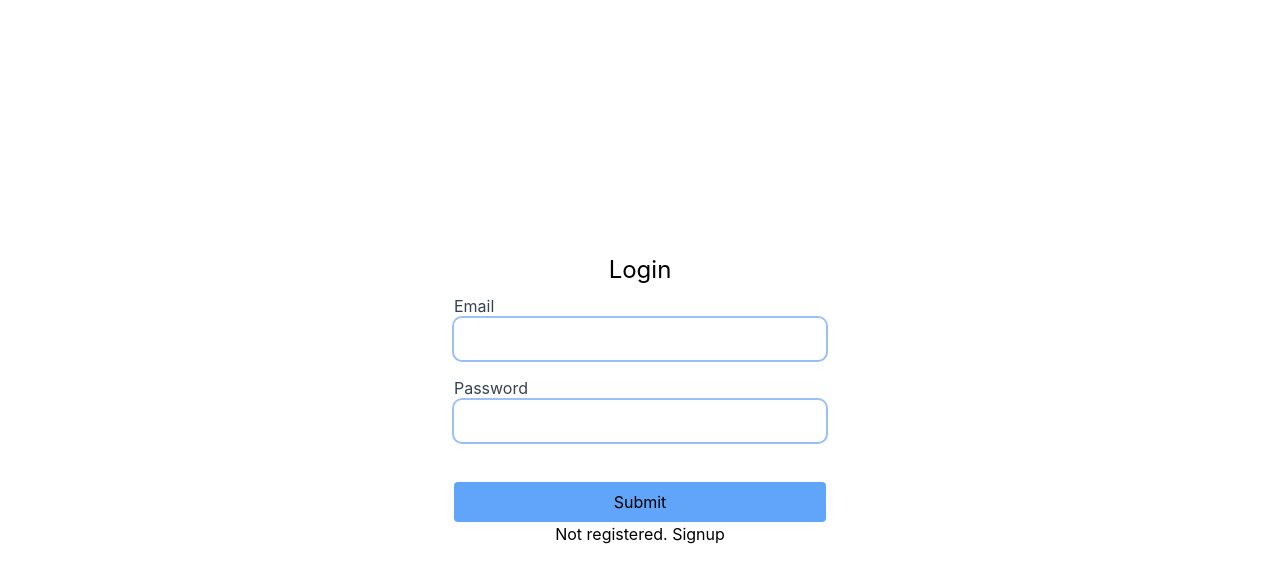
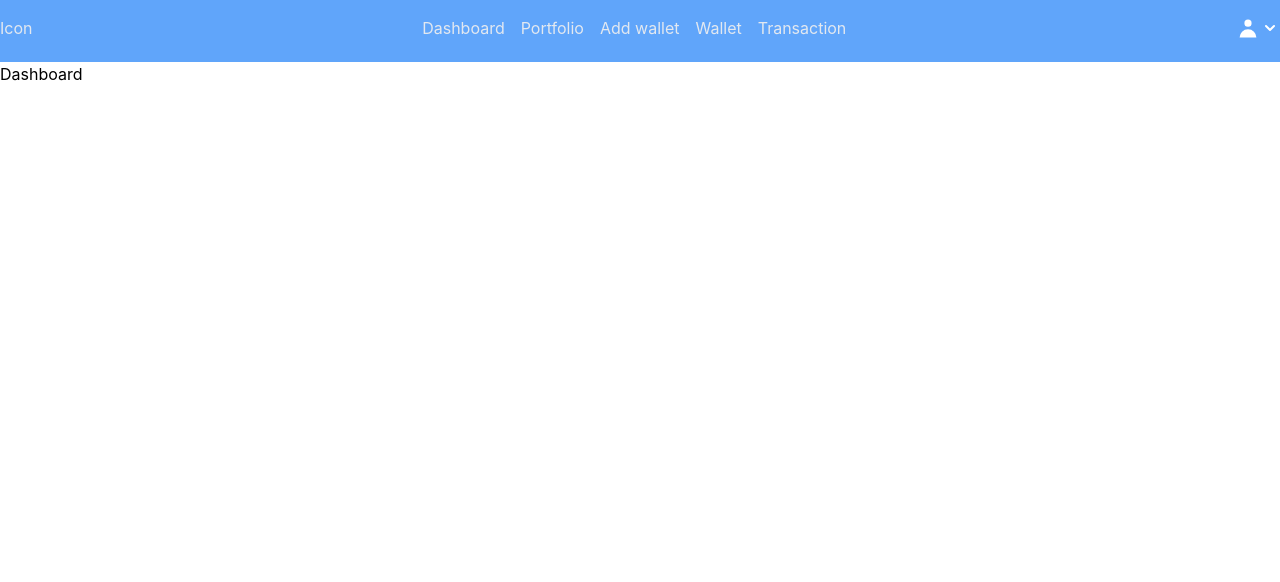
Before and after one commit to AdiGajbhiye/easytax, a React (Vite) app in the folder packages/ui/: page / in a window 1280 px wide. Before the commit this address led to /login. Shown: the top 582 px of the page. Built offline with nearby package versions, Linux system fonts and the light colour scheme.

Commit message:
somewhat working

```diff
--- a/packages/ui/package.json
+++ b/packages/ui/package.json
@@ -14,6 +14,7 @@
     "@headlessui/react": "^1.6.4",
     "@heroicons/react": "^1.0.6",
     "@hookform/resolvers": "^2.8.8",
+    "@xstate/react": "^3.0.0",
     "classnames": "^2.3.1",
     "js-cookie": "^3.0.1",
     "react": "^17.0.2",
@@ -21,6 +22,7 @@
     "react-hook-form": "^7.30.0",
     "react-query": "^3.39.0",
     "react-router-dom": "^6.3.0",
+    "xstate": "^4.32.1",
     "zod": "^3.15.1"
   },
   "devDependencies": {
--- a/packages/ui/src/App.tsx
+++ b/packages/ui/src/App.tsx
@@ -1,4 +1,3 @@
-import { useState, createContext } from 'react';
 import './App.css';
 import { BrowserRouter, Route, Routes, Navigate } from 'react-router-dom';
 import Login from '@pages/login';
@@ -9,28 +8,18 @@ import Portfolio from '@pages/portfolio';
 import AddWallet from '@pages/add-wallet';
 import Wallet from '@pages/wallet';
 import Transaction from '@pages/transaction';
-import Cookies from 'js-cookie';
-
-export const AuthContext = createContext({ isLoggedIn: false, login: (_: string) => {}, logout: () => {} });
+import { authMachine } from '@service/auth';
+import { useMachine } from '@xstate/react';
 
 function App() {
-  const [isLoggedIn, setLoggedIn] = useState(!!Cookies.get('accessToken'));
-  const login = (token: string) => {
-    Cookies.set('accessToken', token);
-    setLoggedIn(true);
-  };
-
-  const logout = () => {
-    Cookies.remove('accessToken');
-    setLoggedIn(false);
-  };
+  const [state] = useMachine(authMachine);
+  const isLoggedIn = state.value === 'loggedIn';
 
   return (
-    // eslint-disable-next-line react/jsx-no-constructed-context-values
-    <AuthContext.Provider value={{ isLoggedIn, login, logout }}>
     <BrowserRouter>
       <Routes>
-          {isLoggedIn && (
+        {/* {isLoggedIn && (
+        )} */}
         <Route path="/" element={<Home />}>
           <Route path="" element={<Dashboard />} />
           <Route path="dashboard" element={<Dashboard />} />
@@ -39,13 +28,11 @@ function App() {
           <Route path="wallet" element={<Wallet />} />
           <Route path="transaction" element={<Transaction />} />
         </Route>
-          )}
         <Route path="/login" element={<Login />} />
         <Route path="/signup" element={<Signup />} />
         <Route path="*" element={isLoggedIn ? <Navigate to="/" replace /> : <Navigate to="/login" replace />} />
       </Routes>
     </BrowserRouter>
-    </AuthContext.Provider>
   );
 }
 
--- a/packages/ui/src/components/nav-bar/index.tsx
+++ b/packages/ui/src/components/nav-bar/index.tsx
@@ -1,13 +1,14 @@
-import React, { Fragment, useContext } from 'react';
+import React, { Fragment } from 'react';
 import { Link, useNavigate } from 'react-router-dom';
 import { ChevronDownIcon, UserIcon, LogoutIcon, CogIcon } from '@heroicons/react/solid';
 import { Menu, Transition } from '@headlessui/react';
-import { AuthContext } from '@app';
+import { useMachine } from '@xstate/react';
+import { authMachine } from '@service/auth';
 
 const TextLink: React.FC = ({ children }) => <span className="px-2">{children}</span>;
 
 function NavBar() {
-  const { logout } = useContext(AuthContext);
+  const [, send] = useMachine(authMachine);
   const navigate = useNavigate();
 
   return (
@@ -62,7 +63,7 @@ function NavBar() {
                 type="button"
                 className="p-2 text-left text-black flex items-center"
                 onClick={() => {
-                  logout();
+                  send('LOGOUT');
                   navigate('/login');
                 }}
               >
--- a/packages/ui/src/pages/add-wallet/index.tsx
+++ b/packages/ui/src/pages/add-wallet/index.tsx
@@ -9,7 +9,7 @@ import { useMutation } from 'react-query';
 
 function AddWallet() {
   const mutation = useMutation<any, any, IWallet>(async (data) => {
-    const response = postRequest('wallet/add', data);
+    const response = await postRequest('wallet/add', data);
     console.log(response);
   });
 
--- a/packages/ui/src/pages/login/index.tsx
+++ b/packages/ui/src/pages/login/index.tsx
@@ -5,15 +5,18 @@ import { ILogin, LoginValidation } from '@easytax/validator';
 import { useMutation } from 'react-query';
 import { postRequest } from '@service/http';
 import { Link, useNavigate } from 'react-router-dom';
-import { useContext } from 'react';
-import { AuthContext } from '@app';
+import { useMachine } from '@xstate/react';
+import { authMachine } from '@service/auth';
 
 function Login() {
-  const { login } = useContext(AuthContext);
+  const [state, send] = useMachine(authMachine);
   const navigate = useNavigate();
   const mutation = useMutation<any, any, ILogin>(async (data) => {
     const { token } = await postRequest('auth/login', data);
-    login(token);
+    console.log('1 -> ', token);
+    console.log('2 -> ', state.value);
+    send('LOGIN', { token });
+    console.log('3 -> ', state.value);
     navigate('/dashboard');
   });
 
--- /dev/null
+++ b/packages/ui/src/service/auth.ts
@@ -0,0 +1,37 @@
+import { createMachine } from 'xstate';
+import Cookies from 'js-cookie';
+
+export const isUserLoggedIn = () => {
+  const accessToken = Cookies.get('accessToken');
+  return !!accessToken;
+};
+
+export const getAccessToken = () => Cookies.get('accessToken') || '';
+
+export const authMachine = createMachine<void, { type: 'LOGIN'; token: string } | { type: 'LOGOUT' }>({
+  initial: isUserLoggedIn() ? 'loggedIn' : 'loggedOut',
+  states: {
+    loggedIn: {
+      on: {
+        LOGOUT: {
+          target: 'loggedOut',
+          actions: () => {
+            Cookies.remove('accessToken');
+          },
+        },
+      },
+    },
+    loggedOut: {
+      on: {
+        LOGIN: {
+          target: 'loggedIn',
+          actions: (_, { token }) => {
+            console.log('action ', token);
+
+            Cookies.set('accessToken', token);
+          },
+        },
+      },
+    },
+  },
+});
--- a/packages/ui/src/service/http.ts
+++ b/packages/ui/src/service/http.ts
@@ -1,19 +1,24 @@
-import Cookies from 'js-cookie';
+import { getAccessToken, isUserLoggedIn } from './auth';
 
 const baseUrl = 'http://localhost:5000/api/';
+
+const getHeaders = (): HeadersInit => {
+  const headers: HeadersInit = { 'Content-Type': 'application/json' };
+  if (isUserLoggedIn()) {
+    headers.authorization = getAccessToken();
+  }
+  return headers;
+};
 
 export const getRequest = (path: string) =>
   fetch(baseUrl + path, {
     method: 'GET',
-    headers: { authorization: Cookies.get('jwtToken') || '' },
+    headers: getHeaders(),
   }).then((response) => response.json());
 
 export const postRequest = <T>(path: string, data: T) =>
   fetch(baseUrl + path, {
     method: 'POST',
-    headers: {
-      'Content-Type': 'application/json',
-      authorization: Cookies.get('jwtToken') || '',
-    },
+    headers: getHeaders(),
     body: JSON.stringify(data),
   }).then((response) => response.json());
```
Also changed, not shown: 1 other file (tests, documents, lock files or other folders). Lines whose indentation alone changed are shown as unchanged.
